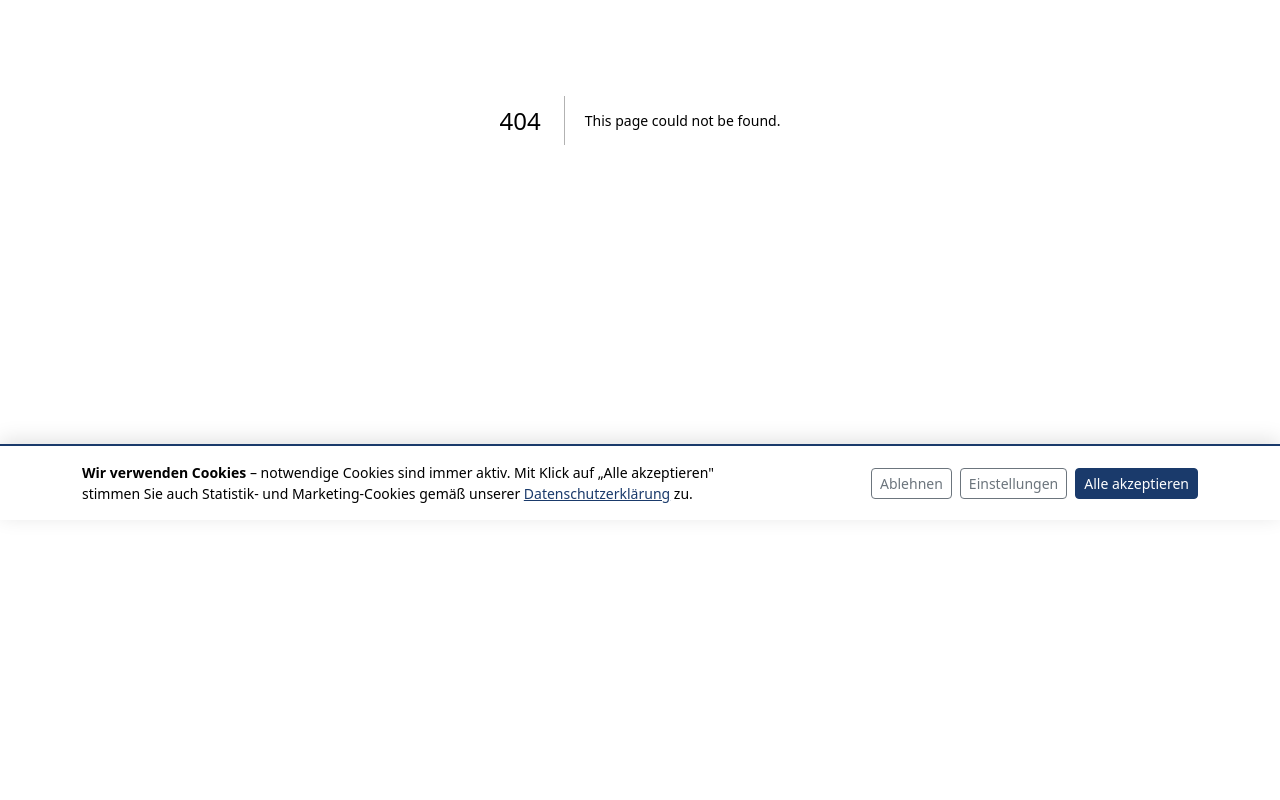
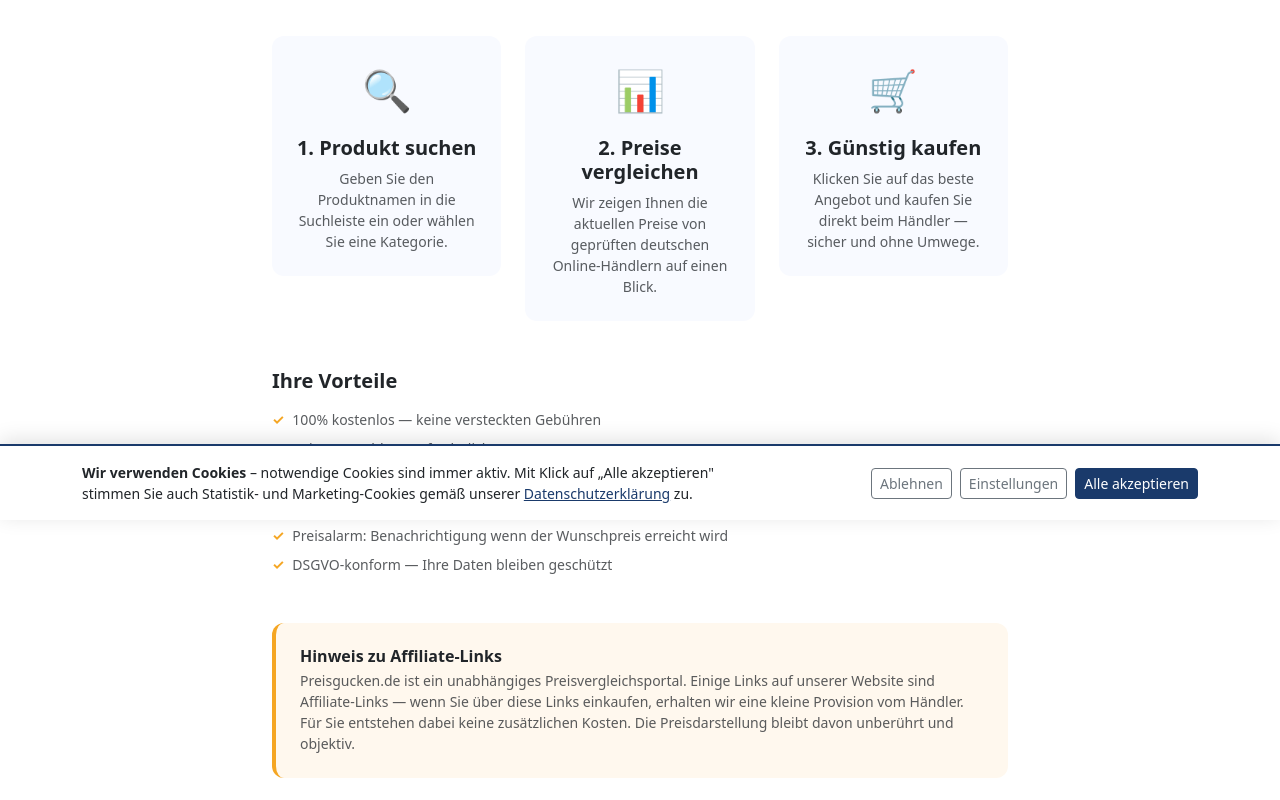
Before and after one commit to zaheerahmedberlin/nextjs-app, a Next.js app: page /so-funktioniert-es in a window 1280 px wide. Before the commit this address had no page. Shown: the part 280-1080 px from the top of the page. Before the commit the page ends 800 px from the top, so only its background shows below. Built offline with nearby package versions, Linux system fonts and the light colour scheme.

Commit message:
add So funktioniert's and Affiliate-Programm pages

```diff
--- /dev/null
+++ b/app/so-funktioniert-es/page.jsx
@@ -0,0 +1,82 @@
+import Navbar from "@/components/Navbar";
+import Footer from "@/components/Footer";
+
+export const metadata = {
+  title: "So funktioniert's – Preisgucken",
+  description: "Erfahren Sie, wie Preisgucken.de funktioniert. Kostenlos Preise vergleichen, bestes Angebot finden und beim günstigsten Händler kaufen.",
+};
+
+export default function SoFunktioniertEsPage() {
+  return (
+    <>
+      <Navbar />
+      <main className="container py-5" style={{ maxWidth: 760 }}>
+        <h1 className="fw-bold mb-2">So funktioniert Preisgucken</h1>
+        <p className="text-muted mb-5">Kostenlos · Ohne Anmeldung · Täglich aktualisiert</p>
+
+        {/* Steps */}
+        <div className="row g-4 mb-5">
+          <div className="col-md-4">
+            <div className="text-center p-4" style={{ background: "#f8faff", borderRadius: 12 }}>
+              <div className="mb-3" style={{ fontSize: 40 }}>🔍</div>
+              <h2 className="h5 fw-bold mb-2">1. Produkt suchen</h2>
+              <p className="text-muted small mb-0">
+                Geben Sie den Produktnamen in die Suchleiste ein oder wählen Sie eine Kategorie.
+              </p>
+            </div>
+          </div>
+          <div className="col-md-4">
+            <div className="text-center p-4" style={{ background: "#f8faff", borderRadius: 12 }}>
+              <div className="mb-3" style={{ fontSize: 40 }}>📊</div>
+              <h2 className="h5 fw-bold mb-2">2. Preise vergleichen</h2>
+              <p className="text-muted small mb-0">
+                Wir zeigen Ihnen die aktuellen Preise von geprüften deutschen Online-Händlern auf einen Blick.
+              </p>
+            </div>
+          </div>
+          <div className="col-md-4">
+            <div className="text-center p-4" style={{ background: "#f8faff", borderRadius: 12 }}>
+              <div className="mb-3" style={{ fontSize: 40 }}>🛒</div>
+              <h2 className="h5 fw-bold mb-2">3. Günstig kaufen</h2>
+              <p className="text-muted small mb-0">
+                Klicken Sie auf das beste Angebot und kaufen Sie direkt beim Händler — sicher und ohne Umwege.
+              </p>
+            </div>
+          </div>
+        </div>
+
+        {/* Features */}
+        <div className="mb-5">
+          <h2 className="h5 fw-bold mb-3">Ihre Vorteile</h2>
+          <ul className="list-unstyled">
+            {[
+              "100% kostenlos — keine versteckten Gebühren",
+              "Keine Anmeldung erforderlich",
+              "Preise täglich aktualisiert",
+              "Nur geprüfte, in Deutschland registrierte Händler",
+              "Preisalarm: Benachrichtigung wenn der Wunschpreis erreicht wird",
+              "DSGVO-konform — Ihre Daten bleiben geschützt",
+            ].map((item) => (
+              <li key={item} className="mb-2 text-muted small">
+                <span style={{ color: "#F5A623", fontWeight: 700, marginRight: 8 }}>✓</span>
+                {item}
+              </li>
+            ))}
+          </ul>
+        </div>
+
+        {/* Affiliate note */}
+        <div className="p-4" style={{ background: "#fff8ee", borderRadius: 12, borderLeft: "4px solid #F5A623" }}>
+          <h2 className="h6 fw-bold mb-1">Hinweis zu Affiliate-Links</h2>
+          <p className="text-muted small mb-0">
+            Preisgucken.de ist ein unabhängiges Preisvergleichsportal. Einige Links auf unserer Website sind
+            Affiliate-Links — wenn Sie über diese Links einkaufen, erhalten wir eine kleine Provision vom Händler.
+            Für Sie entstehen dabei keine zusätzlichen Kosten. Die Preisdarstellung bleibt davon unberührt und
+            objektiv.
+          </p>
+        </div>
+      </main>
+      <Footer />
+    </>
+  );
+}
```
Also changed, not shown: app/affiliate-programm/page.jsx (added, +105 -0 lines).
